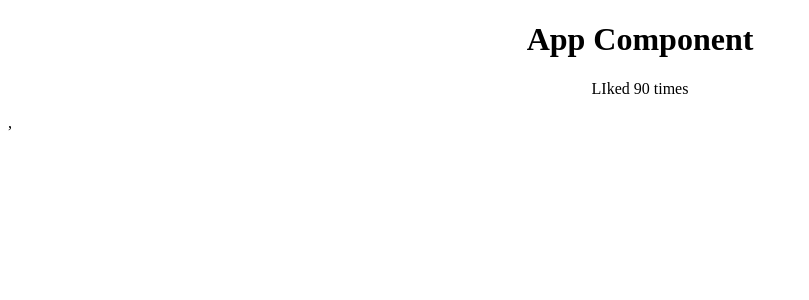
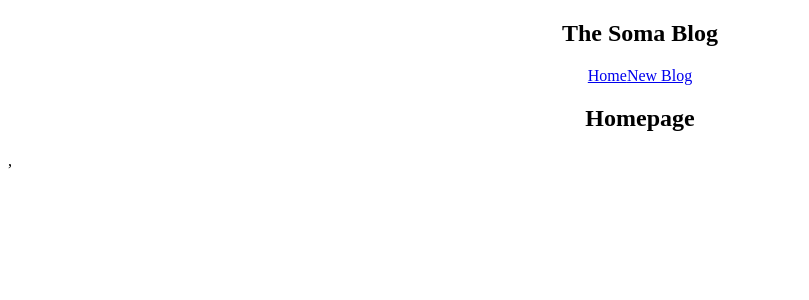
Before and after one commit to B-lovedth/React-Training, a React (Create React App) app: page / in a window 1280 px wide. Shown: the top 300 px of the page, without its empty margins (0-809 px from the left). Built offline with nearby package versions, Linux system fonts and the light colour scheme.

Commit message:
subsequent commits

```diff
--- a/src/App.js
+++ b/src/App.js
@@ -1,13 +1,15 @@
 import './App.css'
+import Home from './Home';
+import Navbar from './Navbar';
 
 function App() {
   const myString = `App Component`
   const likes = 90
   return (
    <div className="App">
+       <Navbar/>
      <div className="content">
-       <h1>{ myString }</h1>
-       <p>LIked {likes} times</p>
+       <Home/>
      </div>
     </div>
   );
--- /dev/null
+++ b/src/Home.js
@@ -0,0 +1,11 @@
+import React from 'react'
+
+const Home = () => {
+  return (
+    <div className="Home">
+      <h2>Homepage</h2>
+    </div>
+  )
+}
+
+export default Home
```
